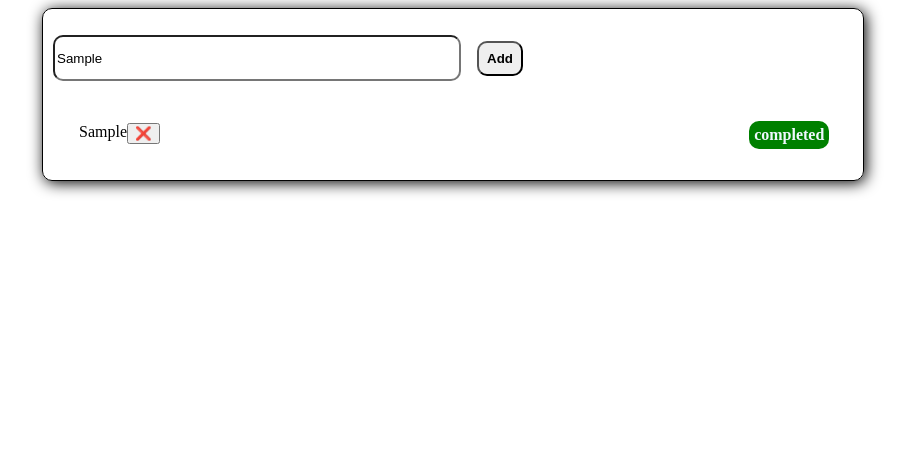
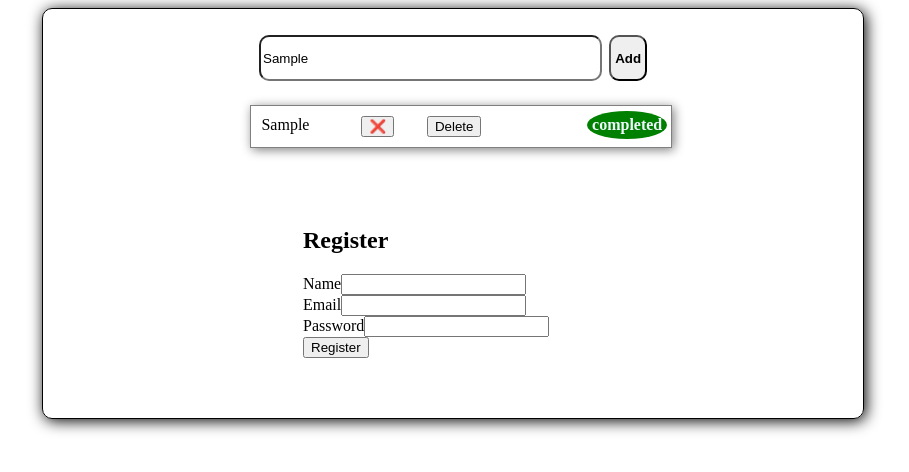
Before and after one commit to akshat497/todoreact, a React (Vite) app: page / in a window 1280 px wide. Both pictures are taken after typing "Sample" into the empty fields and a click on the button "Add". Shown: the top 472 px of the page, without its empty margins (187-1096 px from the left). Built offline with nearby package versions, Linux system fonts and the light colour scheme.

Commit message:
controlled vs uncontrolled forms and project complete

```diff
--- a/package.json
+++ b/package.json
@@ -11,7 +11,8 @@
   },
   "dependencies": {
     "react": "^19.2.0",
-    "react-dom": "^19.2.0"
+    "react-dom": "^19.2.0",
+    "react-hook-form": "^7.68.0"
   },
   "devDependencies": {
     "@eslint/js": "^9.39.1",
--- a/src/App.jsx
+++ b/src/App.jsx
@@ -1,6 +1,7 @@
 import React, { useState } from 'react'
 import InputDetails from './InputDetails'
 import Display from './Display'
+import RegistrationForm from './RegistrationForm'
 
 export default function App() {
   const [userInput, setUserInput] = useState("")
@@ -8,7 +9,8 @@ export default function App() {
   return (
     <div className='wrapper'>
       <InputDetails userInput={userInput} setUserInput={setUserInput} tasks={tasks} settasks={settasks}/>
-      <Display tasks={tasks}/>
+      <Display tasks={tasks} settasks={settasks}/>
+      <RegistrationForm/>
     </div>
   )
 }
--- a/src/Display.jsx
+++ b/src/Display.jsx
@@ -1,29 +1,55 @@
-import React from 'react'
+import React from "react";
 
-export default function Display({tasks}) {
+export default function Display({ tasks, settasks }) {
+  function completed(index) {
+    let clickedTask = tasks.map((value, filterIndex) => {
+      return index == filterIndex
+        ? { ...value, complete: !value.complete }
+        : value;
+    });
+    settasks(clickedTask);
+    localStorage.setItem("tasks", JSON.stringify(clickedTask));
+  }
+  function Delete(index){
+    let updatedTasks=tasks.filter((value,i)=>i!=index)
+    settasks(updatedTasks)
+    localStorage.setItem("tasks",JSON.stringify(updatedTasks))
 
-
-    function completed(index){
-
-        let clickedTask=tasks.filter((value,filterIndex)=>index==filterIndex)
-        clickedTask.complete=!clickedTask.complete
-        console.log(clickedTask)
-
-
-
-    }
+  }
   return (
-    <><div className='taskswrapper'>
-        {tasks.map((value,index)=>{
-            return(
-             <div className='taskWrapper'>
-                   <div className='badge' style={{backgroundColor:value.complete?"green":"grey"}}>{value.complete?"completed":"pending"}</div>
-                   <div className='task'>{value.name}</div>
-                   <button onClick={()=>{completed(index)}}>{!value.complete?"✔️":"❌"}</button>
-             </div>
-            )
+    <>
+      <div className="taskswrapper">
+        {tasks.map((value, index) => {
+          return (
+            <div className="taskWrapper">
+              <div
+                className="badge"
+                style={{
+                  backgroundColor: value.complete ? "green" : "grey",
+                  borderRadius: "100%",
+                }}
+              >
+                {value.complete ? "completed" : "pending"}
+              </div>
+              <div style={{ display: "flex" }}>
+                <div className="task">{value.name}</div>
+                <div style={{display:"flex",width: "120px",justifyContent:"space-between" }}>
+                  <button
+                  onClick={() => {
+                    completed(index);
+                  }}
+                >
+                  {!value.complete ? "✔️" : "❌"}
+                </button>
+                <button onClick={()=>{Delete(index)}}>
+                  Delete
+                </button>
+                </div>
+              </div>
+            </div>
+          );
         })}
-        </div>
+      </div>
     </>
-  )
+  );
 }
--- a/src/InputDetails.jsx
+++ b/src/InputDetails.jsx
@@ -1,7 +1,9 @@
+import { useEffect, useRef } from "react";
+
 
 
 export default function InputDetails({userInput, setUserInput,tasks,settasks}) {
-
+    const firstNameRef = useRef();
 
     function save(){
         let obj={
@@ -15,10 +17,12 @@ export default function InputDetails({userInput, setUserInput,tasks,settasks}) {
 
     }
 
+    useEffect(()=>{firstNameRef.current.focus()},[])
+
   return (
     <>
-    <p>
-            <input className="userInput" type='text' name='inpurValue' value={userInput} onChange={(e)=>{setUserInput(e.target.value)}}/>
+    <p className="userInputWrapper">
+            <input ref={firstNameRef} className="userInput" type='text' name='inpurValue' value={userInput} onChange={(e)=>{setUserInput(e.target.value)}}/>
             <button className="addButton" onClick={save}>Add</button>
 
     </p> </>
--- /dev/null
+++ b/src/RegistrationForm.jsx
@@ -0,0 +1,66 @@
+import React from 'react';
+import { useForm } from 'react-hook-form';
+
+function RegistrationForm() {
+  const {
+    register,
+    handleSubmit,
+    formState: { errors },
+    reset
+  } = useForm();
+
+  const onSubmit = (data) => {
+    console.log('Form Data:', data);
+    alert('Form Submitted Successfully!');
+    reset(); // clears form after submit
+  };
+
+  return (
+    <div style={{ width: '300px', margin: '50px auto' }}>
+      <h2>Register</h2>
+
+      <form onSubmit={handleSubmit(onSubmit)}>
+
+        {/* Name */}
+        <div>
+          <label>Name</label>
+          <input
+            {...register('name', { required: 'Name is required' })}
+          />
+          {errors.name && <p style={{ color: 'red' }}>{errors.name.message}</p>}
+        </div>
+
+        {/* Email */}
+        <div>
+          <label>Email</label>
+          <input
+            {...register('email', {
+              required: 'Email is required',
+            })}
+          />
+          {errors.email && <p style={{ color: 'red' }}>{errors.email.message}</p>}
+        </div>
+
+        {/* Password */}
+        <div>
+          <label>Password</label>
+          <input
+            type="password"
+            {...register('password', {
+              required: 'Password is required',
+              minLength: {
+                value: 6,
+                message: 'Minimum 6 characters required',
+              },
+            })}
+          />
+          {errors.password && <p style={{ color: 'red' }}>{errors.password.message}</p>}
+        </div>
+
+        <button type="submit">Register</button>
+      </form>
+    </div>
+  );
+}
+
+export default RegistrationForm;
--- a/src/index.css
+++ b/src/index.css
@@ -1,5 +1,5 @@
 .userInput {
-  width: 400px;
+  width: 350px;
   height: 5vh;
   border: 1 px solid black;
   border-radius: 10px;
@@ -14,6 +14,7 @@
   padding: 10px;
   display: flex;
   flex-direction: column;
+  align-items: center;
 
 }
 .main {
@@ -29,10 +30,17 @@
 }
 .taskWrapper{
   display: flex;
-
+  justify-content: space-between;
   position: relative;
   padding: 10px;
   margin: 2%;
+  border: 1px solid grey;
+  box-shadow: 2px 2px 10px grey;
+  width: 400px;
+
+}
+.taskWrapper:hover{
+  transform: scale(1.1);
 
 }
 .badge{
@@ -46,3 +54,10 @@
   right: 0;
   top: 0;
 }
+
+.userInputWrapper{
+  display: flex;
+}
+.task{
+  width: 100px;
+}
```
Also changed, not shown: 1 other file (tests, documents, lock files or other folders).
